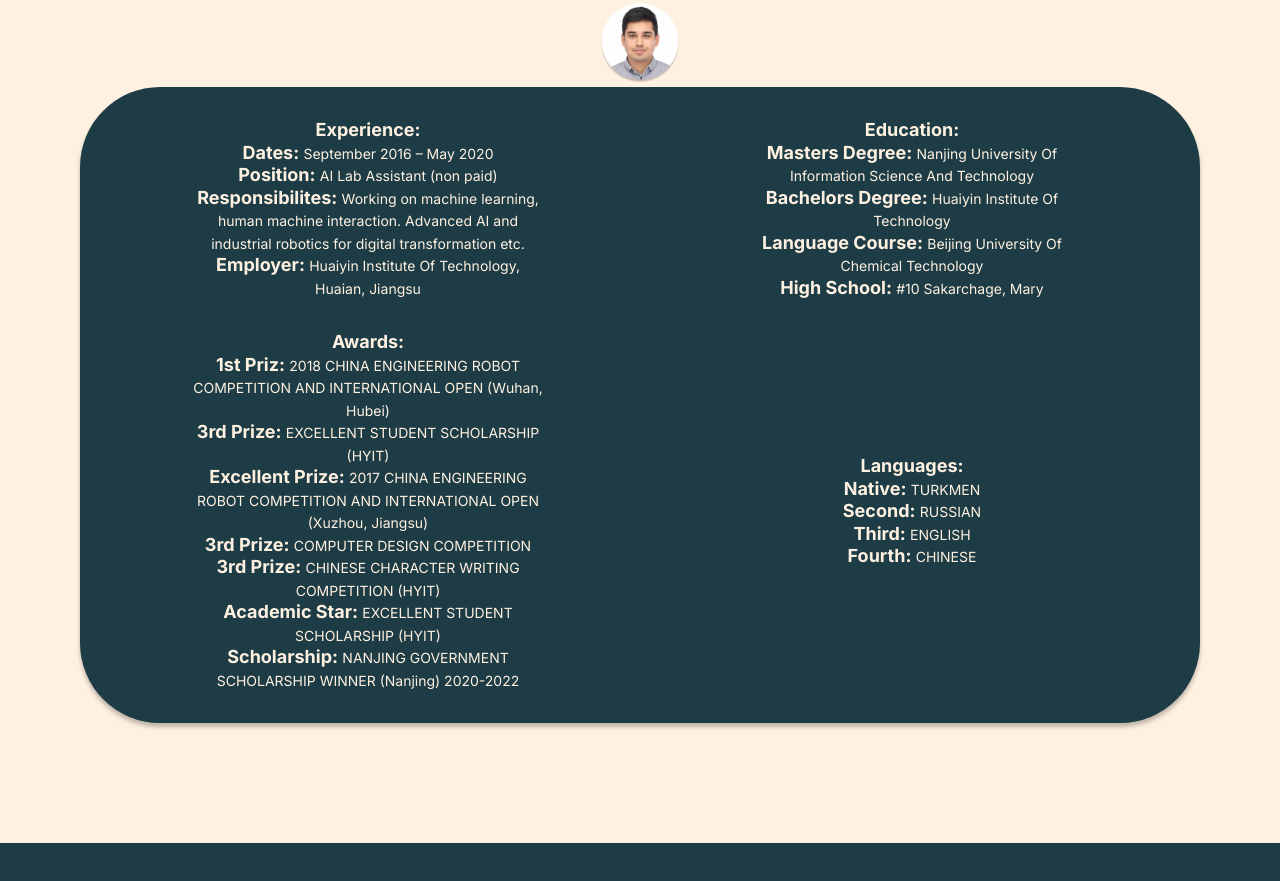
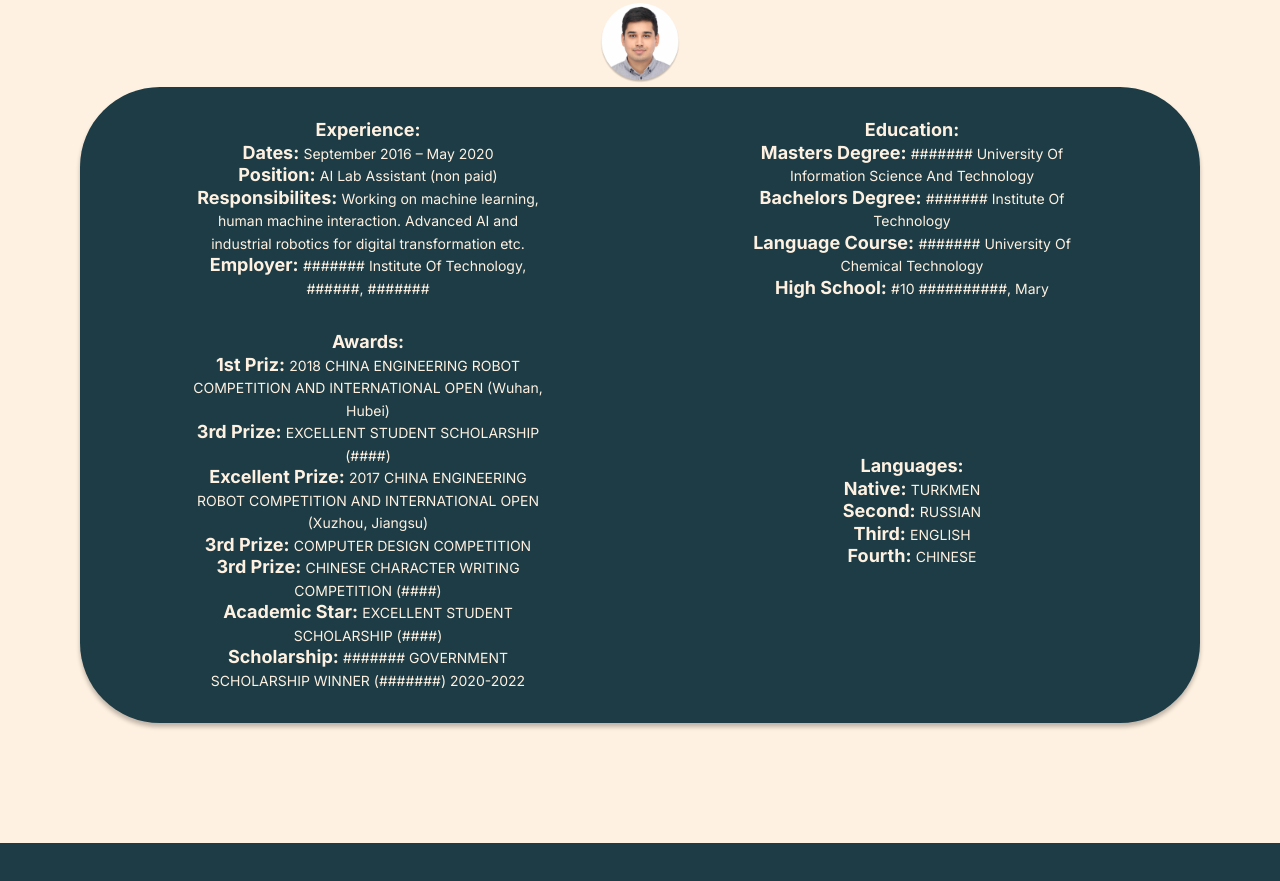
Before and after one commit to atabaybashimov/atabaybashimov.github.io, a plain HTML site: page index.html in a window 1280 px wide. Shown: the part 1806-2687 px from the top of the page. Drawn offline with Linux system fonts and the light colour scheme.

Commit message:
Update index.html

```diff
--- a/index.html
+++ b/index.html
@@ -122,28 +122,28 @@
                     <li class="ui-section-testimonial--author"><strong>Dates: </strong><small class="ui-text-note">September 2016 – May 2020</small></li>
                     <li class="ui-section-testimonial--author"><strong>Position: </strong><small class="ui-text-note">AI Lab Assistant (non paid)</small></li>
                     <li class="ui-section-testimonial--author"><strong>Responsibilites: </strong><small class="ui-text-note">Working on machine learning, human machine interaction. Advanced AI and industrial robotics for digital transformation etc.</small></li>
-                    <li class="ui-section-testimonial--author"><strong>Employer: </strong><small class="ui-text-note">Huaiyin Institute Of Technology, Huaian, Jiangsu</small></li>
+                    <li class="ui-section-testimonial--author"><strong>Employer: </strong><small class="ui-text-note">####### Institute Of Technology, ######, #######</small></li>
                   </ul>
                 </div>
                 <div class="ui-layout-column-4">
                   <ul>
                     <li class="ui-section-testimonial--author"><strong>Education: </strong></li>
-                    <li class="ui-section-testimonial--author"><strong>Masters Degree: </strong><small class="ui-text-note">Nanjing University Of Information Science And Technology</small></li>
-                    <li class="ui-section-testimonial--author"><strong>Bachelors Degree: </strong><small class="ui-text-note">Huaiyin Institute Of Technology</small></li>
-                    <li class="ui-section-testimonial--author"><strong>Language Course: </strong><small class="ui-text-note">Beijing University Of Chemical Technology</small></li>
-                    <li class="ui-section-testimonial--author"><strong>High School: </strong><small class="ui-text-note">#10 Sakarchage, Mary</small></li>
+                    <li class="ui-section-testimonial--author"><strong>Masters Degree: </strong><small class="ui-text-note">####### University Of Information Science And Technology</small></li>
+                    <li class="ui-section-testimonial--author"><strong>Bachelors Degree: </strong><small class="ui-text-note">####### Institute Of Technology</small></li>
+                    <li class="ui-section-testimonial--author"><strong>Language Course: </strong><small class="ui-text-note">####### University Of Chemical Technology</small></li>
+                    <li class="ui-section-testimonial--author"><strong>High School: </strong><small class="ui-text-note">#10 ##########, Mary</small></li>
                   </ul>
                 </div>
                 <div class="ui-layout-column-4">
                   <ul>
                     <li class="ui-section-testimonial--author"><strong>Awards: </strong></li>
                     <li class="ui-section-testimonial--author"><strong>1st Priz: </strong><small class="ui-text-note">2018 CHINA ENGINEERING ROBOT COMPETITION AND INTERNATIONAL OPEN (Wuhan, Hubei)</small></li>
-                    <li class="ui-section-testimonial--author"><strong>3rd Prize: </strong><small class="ui-text-note">EXCELLENT STUDENT SCHOLARSHIP (HYIT)</small></li>
+                    <li class="ui-section-testimonial--author"><strong>3rd Prize: </strong><small class="ui-text-note">EXCELLENT STUDENT SCHOLARSHIP (####)</small></li>
                     <li class="ui-section-testimonial--author"><strong>Excellent Prize: </strong><small class="ui-text-note">2017 CHINA ENGINEERING ROBOT COMPETITION AND INTERNATIONAL OPEN (Xuzhou, Jiangsu)</small></li>
                     <li class="ui-section-testimonial--author"><strong>3rd Prize: </strong><small class="ui-text-note">COMPUTER DESIGN COMPETITION</small></li>
-                    <li class="ui-section-testimonial--author"><strong>3rd Prize: </strong><small class="ui-text-note">CHINESE CHARACTER WRITING COMPETITION (HYIT)</small></li>
-                    <li class="ui-section-testimonial--author"><strong>Academic Star: </strong><small class="ui-text-note">EXCELLENT STUDENT SCHOLARSHIP (HYIT)</small></li>
-                    <li class="ui-section-testimonial--author"><strong>Scholarship: </strong><small class="ui-text-note">NANJING GOVERNMENT SCHOLARSHIP WINNER (Nanjing) 2020-2022</small></li>
+                    <li class="ui-section-testimonial--author"><strong>3rd Prize: </strong><small class="ui-text-note">CHINESE CHARACTER WRITING COMPETITION (####)</small></li>
+                    <li class="ui-section-testimonial--author"><strong>Academic Star: </strong><small class="ui-text-note">EXCELLENT STUDENT SCHOLARSHIP (####)</small></li>
+                    <li class="ui-section-testimonial--author"><strong>Scholarship: </strong><small class="ui-text-note">####### GOVERNMENT SCHOLARSHIP WINNER (#######) 2020-2022</small></li>
                   </ul>
                 </div>
                 <div class="ui-layout-column-4">
```
